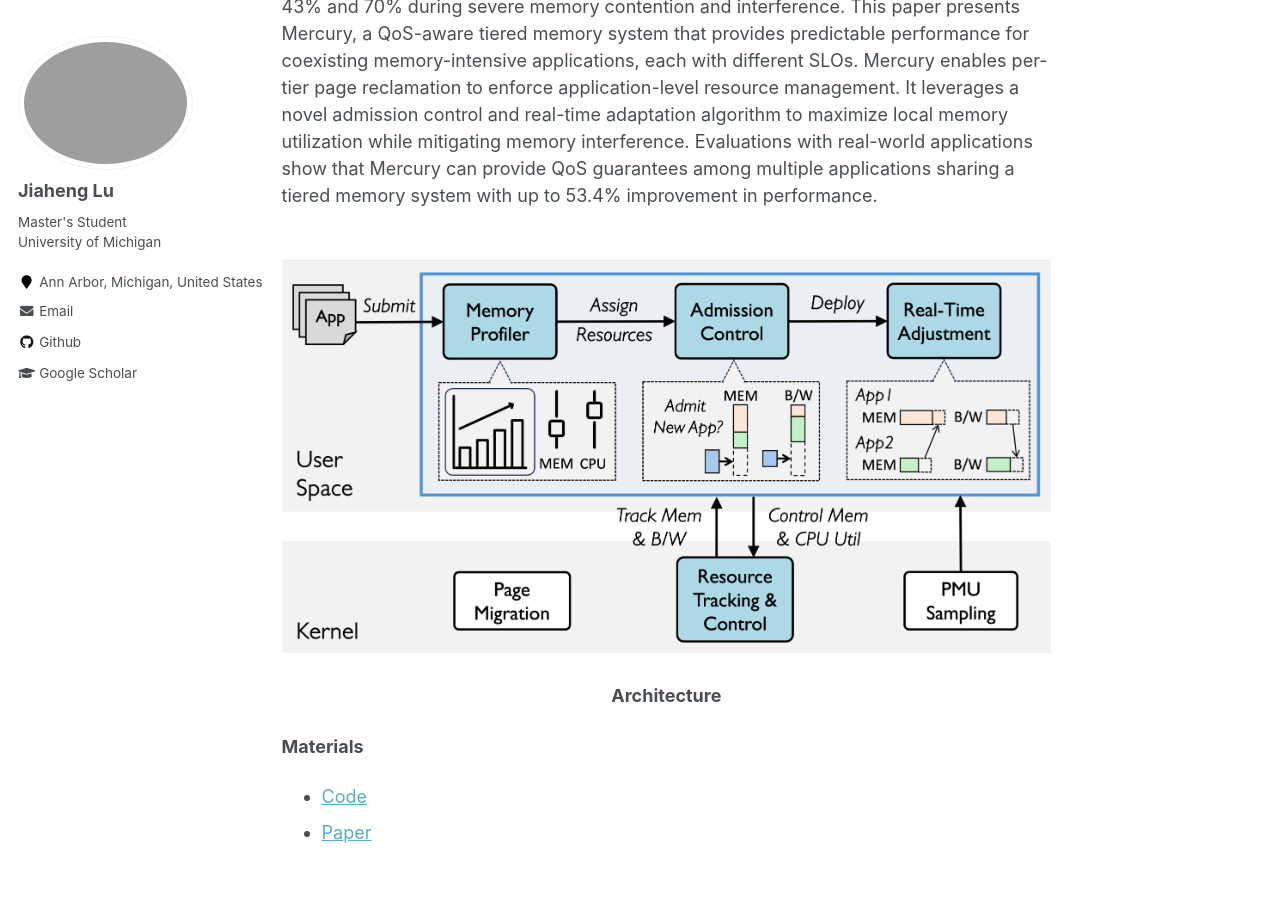
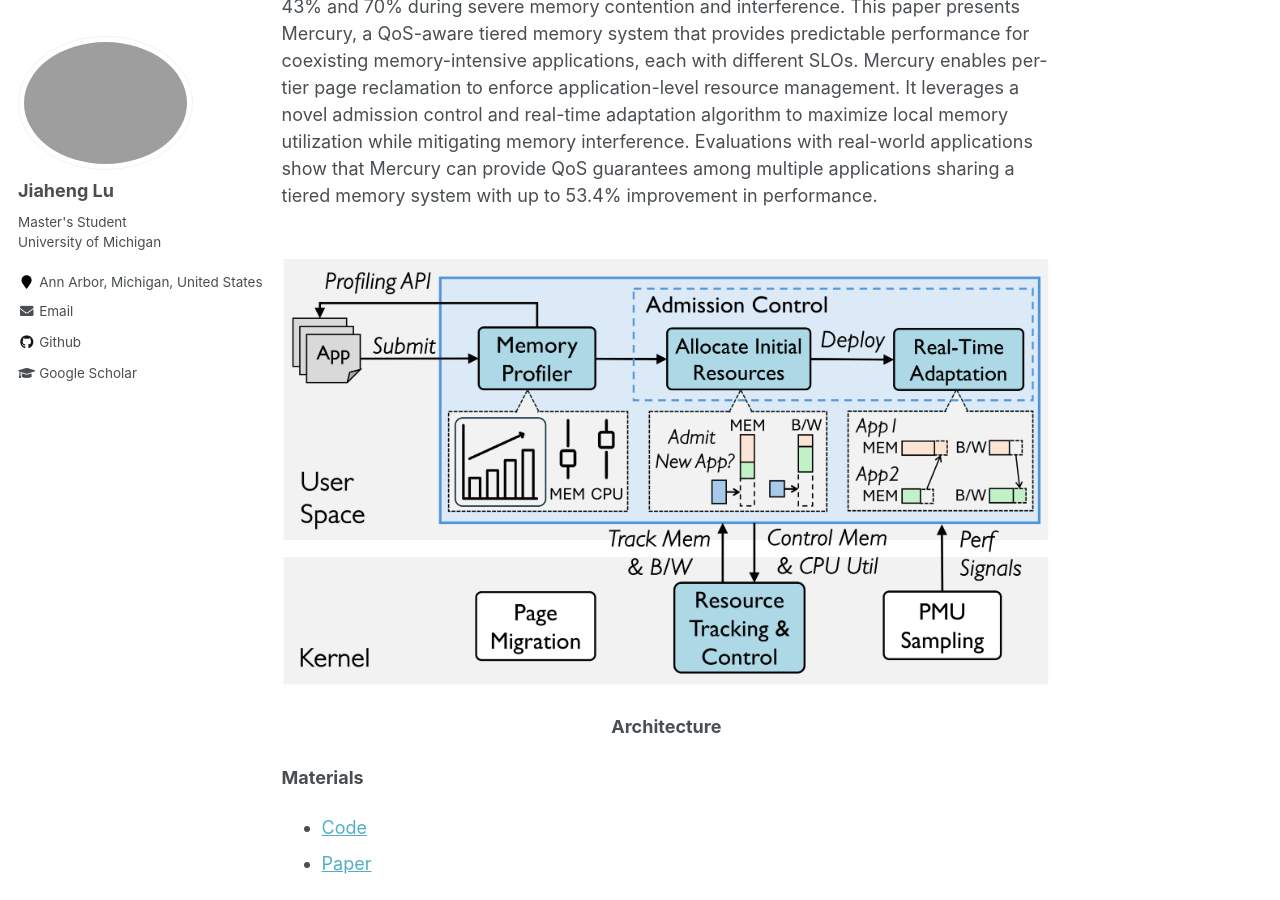
Before and after one commit to JhengLu/JhengLu.github.io, a Jekyll site: the page built from _research/2024-10-01-cxl.md, in a window 1280 px wide and 900 px high, scrolled down 461 px. Built offline with Jekyll 4.4.1, drawn with Linux system fonts in a browser that asks for light colours.

Commit message:
update figure for mercury

```diff
--- a/_research/2024-10-01-cxl.md
+++ b/_research/2024-10-01-cxl.md
@@ -17,7 +17,7 @@ It leverages a novel admission control and real-time adaptation algorithm to max
 Evaluations with real-world applications show that Mercury can provide QoS guarantees among multiple applications sharing a tiered memory system with up to 53.4% improvement in performance.
 
 <br>
-<img src='/images/mercury_overview.png'>
+<img src='/images/mercury_overview_new.png'>
 <p><center><b>Architecture</b></center></p>
 
 **Materials**
```
